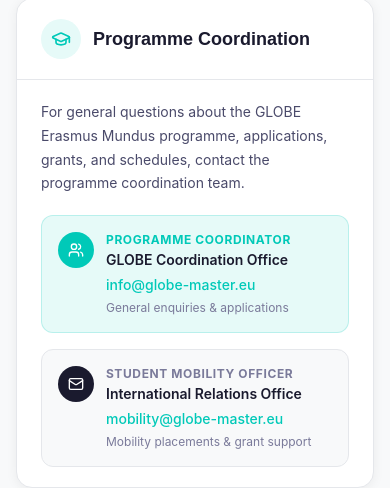
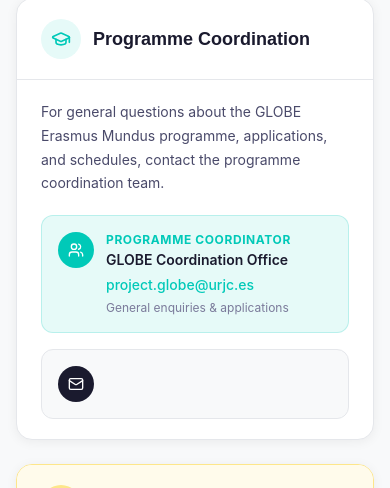
Before and after one commit to Samson-GLOBE/globe-assistant, a Next.js app: page /contact in a window 390 px wide. Shown: the part 356-844 px from the top of the page. Built offline with nearby package versions, Linux system fonts and the light colour scheme.

Commit message:
Update contact details in the contact page
Updated contact email for the programme coordination team and removed information about the Student Mobility Officer.

```diff
--- a/src/app/contact/page.tsx
+++ b/src/app/contact/page.tsx
@@ -28,7 +28,7 @@
             </div>
             <div className="px-6 py-5">
               <p className="text-sm mb-5" style={{ color: 'var(--text-medium)', lineHeight: '1.7' }}>
-                For general questions about the GLOBE Erasmus Mundus programme, applications, grants, and schedules, contact the programme coordination team.
+                For general questions about the GLOBE Erasmus Mundus programme, applications, and schedules, contact the programme coordination team.
               </p>
               <div className="space-y-4">
                 <div className="p-4 rounded-xl" style={{ background: 'var(--teal-light)', border: '1px solid rgba(0,201,184,0.2)' }}>
@@ -39,7 +39,7 @@
                     <div>
                       <p className="text-xs font-bold uppercase tracking-wider mb-0.5" style={{ color: 'var(--teal-primary)' }}>Programme Coordinator</p>
                       <p className="text-sm font-semibold mb-0.5" style={{ color: 'var(--text-dark)' }}>GLOBE Coordination Office</p>
-                      <a href="mailto:info@globe-master.eu" className="text-sm font-medium hover:underline" style={{ color: 'var(--teal-primary)' }}>info@globe-master.eu</a>
+                      <a href="mailto:project.globe@urjc.es" className="text-sm font-medium hover:underline" style={{ color: 'var(--teal-primary)' }}>project.globe@urjc.es</a>
                       <p className="text-xs mt-1" style={{ color: 'var(--text-light)' }}>General enquiries & applications</p>
                     </div>
                   </div>
@@ -49,12 +49,7 @@
                     <div className="w-9 h-9 rounded-full flex items-center justify-center shrink-0" style={{ background: 'var(--text-dark)' }}>
                       <Mail size={16} className="text-white" />
                     </div>
-                    <div>
-                      <p className="text-xs font-bold uppercase tracking-wider mb-0.5" style={{ color: 'var(--text-light)' }}>Student Mobility Officer</p>
-                      <p className="text-sm font-semibold mb-0.5" style={{ color: 'var(--text-dark)' }}>International Relations Office</p>
-                      <a href="mailto:mobility@globe-master.eu" className="text-sm font-medium hover:underline" style={{ color: 'var(--teal-primary)' }}>mobility@globe-master.eu</a>
-                      <p className="text-xs mt-1" style={{ color: 'var(--text-light)' }}>Mobility placements & grant support</p>
-                    </div>
+
                   </div>
                 </div>
               </div>
```
